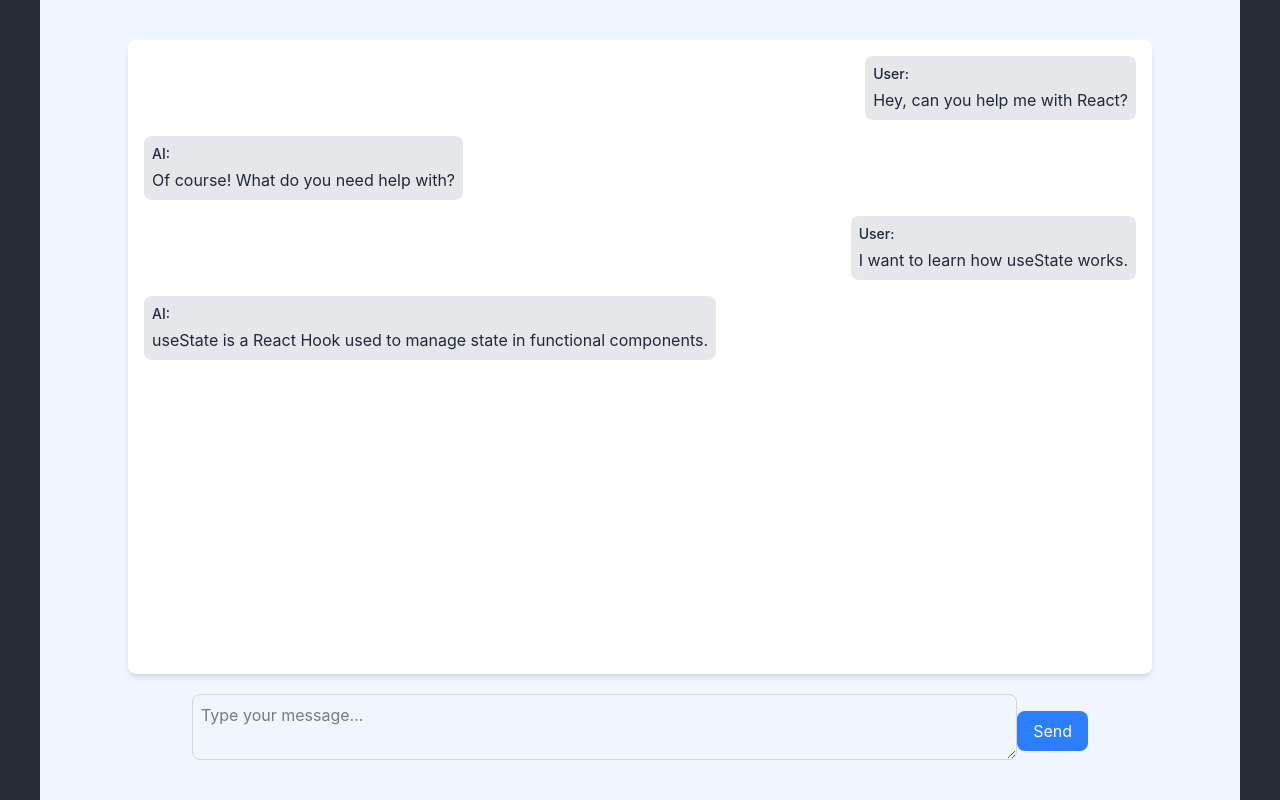
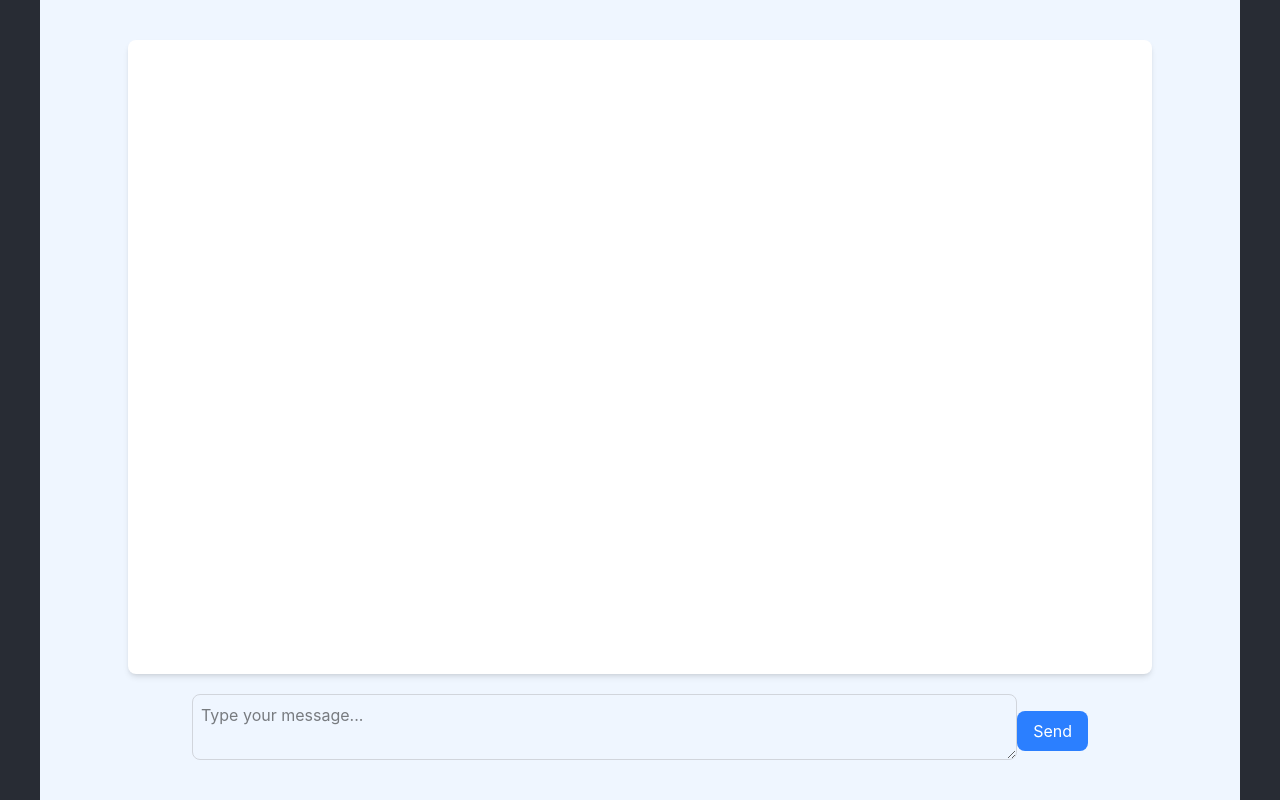
Before and after one commit to AgniAditya/Bizzly, a React (Vite) app: page / in a window 1280 px wide. Built offline with nearby package versions, Linux system fonts and the light colour scheme.

Commit message:
add Redux integration with messages slice and update components for state management

```diff
--- a/package.json
+++ b/package.json
@@ -10,11 +10,13 @@
     "tauri": "tauri"
   },
   "dependencies": {
+    "@reduxjs/toolkit": "^2.12.0",
     "@tailwindcss/vite": "^4.3.0",
     "@tauri-apps/api": "^2",
     "@tauri-apps/plugin-opener": "^2",
     "react": "^19.1.0",
     "react-dom": "^19.1.0",
+    "react-redux": "^9.3.0",
     "tailwindcss": "^4.3.0"
   },
   "devDependencies": {
--- a/src/components/ConversationBox.tsx
+++ b/src/components/ConversationBox.tsx
@@ -1,35 +1,11 @@
-import { useState } from "react";
+import { useSelector } from 'react-redux';
 import { Message } from "../types/Messages"
 import UserPrompt from "./UserPrompt"
 import AIResponse from "./AIResponse";
+import { RootState } from '../store/store';
 
 function ConversationBox() {
-  const [messages, setMessages] : [Message[], React.Dispatch<React.SetStateAction<Message[]>>] = useState<Message[]>([
-  {
-    id: '1',
-    text: 'Hey, can you help me with React?',
-    sender: 'user',
-    timestamp: new Date(),
-  },
-  {
-    id: '2',
-    text: 'Of course! What do you need help with?',
-    sender: 'bot',
-    timestamp: new Date(),
-  },
-  {
-    id: '3',
-    text: 'I want to learn how useState works.',
-    sender: 'user',
-    timestamp: new Date(),
-  },
-  {
-    id: '4',
-    text: 'useState is a React Hook used to manage state in functional components.',
-    sender: 'bot',
-    timestamp: new Date(),
-  },
-  ]); // Placeholder for messages state
+  const messages: Message[] = useSelector((store: RootState) => store.messages.messages);
 
   return (
     <div className="ConversationBox w-5xl h-full bg-white rounded-lg shadow-md p-4 flex flex-col gap-4 overflow-y-auto">
--- a/src/components/PromptInput.tsx
+++ b/src/components/PromptInput.tsx
@@ -1,8 +1,11 @@
 import { useState } from 'react'
 import { Message } from '../types/Messages';
+import { useDispatch } from 'react-redux';
+import { addMessage } from '../store/features/messagesSlice';
 
 function PromptInput() {
-  const [input, setInput] = useState('');
+  const [input, setInput] = useState<string>('');
+  const dispatch = useDispatch();
 
   const handleSubmit = (e: React.FormEvent<HTMLFormElement>) => {
     e.preventDefault();
@@ -14,7 +17,7 @@ function PromptInput() {
       timestamp: new Date()
     };
 
-    console.log(message); // Placeholder for sending message to backend or updating state
+    dispatch(addMessage(message)); // Add message to Redux store
     setInput(''); // Clear input after sending
   };
 
--- a/src/main.tsx
+++ b/src/main.tsx
@@ -1,9 +1,13 @@
 import React from "react";
 import ReactDOM from "react-dom/client";
 import App from "./App";
+import { store } from './store/store'
+import { Provider } from 'react-redux'
 
 ReactDOM.createRoot(document.getElementById("root") as HTMLElement).render(
   <React.StrictMode>
-    <App />
+    <Provider store={store}>
+      <App />
+    </Provider>
   </React.StrictMode>,
 );
--- /dev/null
+++ b/src/store/features/messagesSlice.ts
@@ -0,0 +1,17 @@
+import { createSlice } from '@reduxjs/toolkit'
+import { Message } from '../../types/Messages'
+
+const messagesSlice = createSlice({
+    name: 'messages',
+    initialState: {
+        messages: [] as Message[]
+    },
+    reducers: {
+        addMessage: (state, action) => {
+            state.messages.push(action.payload)
+        }
+    }
+})
+
+export const { addMessage } = messagesSlice.actions
+export default messagesSlice.reducer
--- /dev/null
+++ b/src/store/store.ts
@@ -0,0 +1,10 @@
+import { configureStore } from '@reduxjs/toolkit'
+import messagesReducer from './features/messagesSlice'
+
+export const store = configureStore({
+  reducer: {
+    messages: messagesReducer
+  },
+})
+
+export type RootState = ReturnType<typeof store.getState>
```
Also changed, not shown: 1 other file (tests, documents, lock files or other folders).
